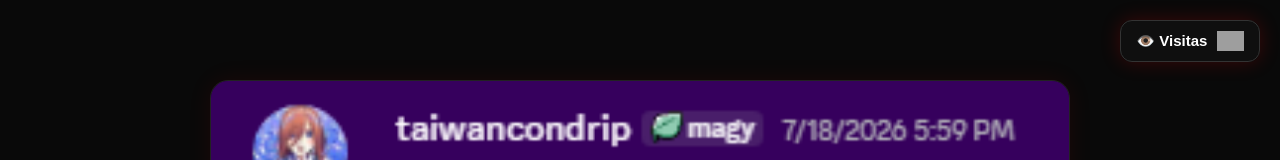
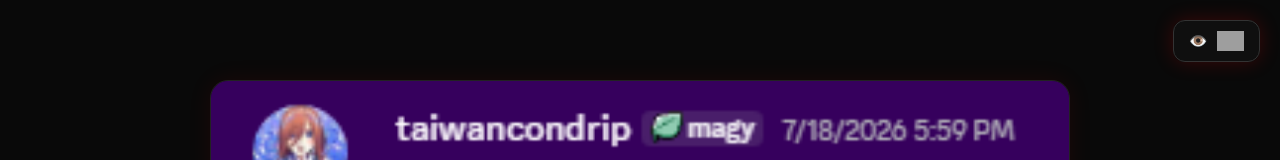
Before and after one commit to yneoytarolero/elcasotaiwan, a plain HTML site: page index.html in a window 1280 px wide. Shown: the top 160 px of the page. Drawn offline with Linux system fonts and the light colour scheme; grey boxes are pictures that could not be loaded.

Commit message:
Update index.html

```diff
--- a/index.html
+++ b/index.html
@@ -141,7 +141,7 @@ body{
 
 <!-- CONTADOR -->
 <div id="contador">
-    <span>👁️ Visitas</span>
+    <span>👁️</span>
     <img src="https://visitor-badge.laobi.icu/badge?page_id=yneoytarolero.elcasotaiwan&left_text=Total&right_color=8b0000" alt="Visitas">
 </div>
 
```
